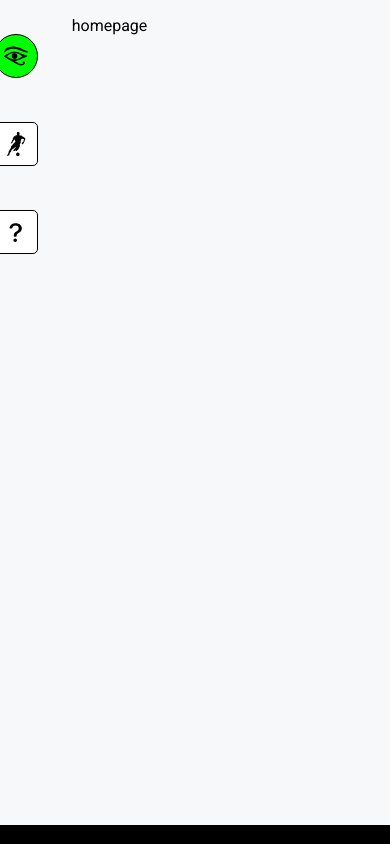
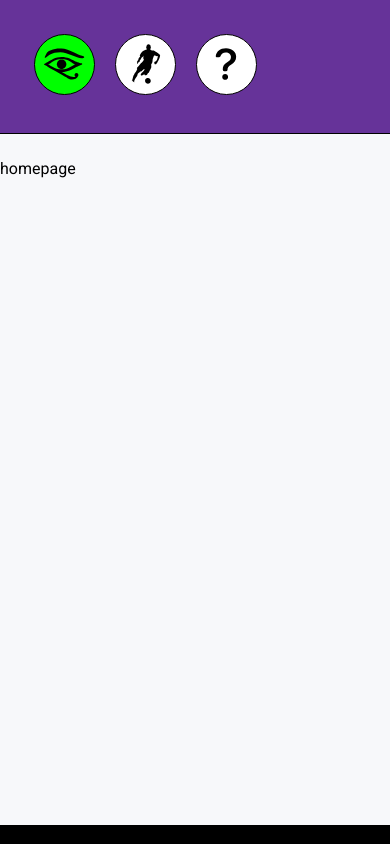
Before and after one commit to DevRamon83/cassandra, a React (Vite) app in the folder frontend/: page / in a window 390 px wide. Built offline with nearby package versions, Linux system fonts and the light colour scheme.

Commit message:
style(frontend): add breakpoints, implement mobile first

```diff
--- a/frontend/src/styles/Main.scss
+++ b/frontend/src/styles/Main.scss
@@ -1,4 +1,5 @@
 @forward "./layout/reset";
+@forward "./layout/breakpoints";
 @forward "./layout/navbar";
 @forward "./layout/footer";
 @forward "./layout/layout";
--- a/frontend/src/styles/_match.scss
+++ b/frontend/src/styles/_match.scss
@@ -1,14 +1,20 @@
+@use "./layout/breakpoints";
+
 .match__container {
   display: flex;
-  justify-content: space-between;
+  justify-content: space-around;
   align-items: center;
   border: 1px solid black;
   background-color: white;
   border-radius: 10px;
   margin-bottom: 10px;
   margin-right: 25px;
-  width: 333px;
+  width: 100%;
   flex-shrink: 0;
+
+  @include breakpoints.medium {
+    width: 333px;
+  }
 }
 
 .match__result {
@@ -28,10 +34,15 @@
 
 .match__row img {
   border: 1px solid black;
-  height: 25px;
-  width: 25px;
+  height: 20px;
+  width: 20px;
   border-radius: 50%;
-  margin: 10px 15px;
+  margin: 10px 15px 10px 5px;
+
+  @include breakpoints.medium {
+    height: 25px;
+    width: 25px;
+  }
 }
 
 .match__date {
--- a/frontend/src/styles/_rounds.scss
+++ b/frontend/src/styles/_rounds.scss
@@ -1,12 +1,20 @@
+@use "./layout/breakpoints";
+
 .rounds__main {
   display: flex;
-  width: 80%;
-  margin: 5vh 0 -1px 10%;
+  width: 100%;
+  margin: 5vh 0 -1px 0;
   border-bottom: 1px solid dimgray;
   justify-content: space-around;
   align-items: flex-end;
   flex-direction: row;
-  gap: 20px;
+  gap: 10px;
+
+  @include breakpoints.medium {
+    width: 80%;
+    margin: 5vh 0 -1px 10%;
+    gap: 20px;
+  }
 }
 
 .rounds__wrapper {
@@ -16,8 +24,13 @@
   background-color: dimgray;
   height: 222px;
   margin-bottom: 25px;
-  border-radius: 10px 0 0 10px;
+  border-radius: 0;
   overflow: hidden;
+  width: 100%;
+
+  @include breakpoints.medium {
+    border-radius: 10px 0 0 10px;
+  }
 }
 
 .rounds__container {
@@ -26,9 +39,14 @@
   justify-content: space-around;
   align-items: center;
   flex-direction: row;
-  overflow: hidden;
+  overflow: auto;
   margin: 35px 0;
   padding: 0 25px;
+  &::-webkit-scrollbar {
+    display: none;
+  }
+  scrollbar-width: none;
+  -ms-overflow-style: none;
 }
 
 .rounds__scroller {
@@ -75,9 +93,13 @@
   border: 1px solid black;
   border-bottom-width: 0;
   height: 25px;
-  width: 40px;
+  width: 20px;
   font-weight: bold;
   cursor: pointer;
+
+  @include breakpoints.medium {
+    width: 40px;
+  }
 }
 
 .rounds__current {
--- a/frontend/src/styles/_standings.scss
+++ b/frontend/src/styles/_standings.scss
@@ -1,3 +1,5 @@
+@use "./layout/breakpoints";
+
 .standings__main {
   width: 100%;
   display: flex;
@@ -6,9 +8,14 @@
 }
 
 .standings__container {
-  width: 80%;
-  border: 1px solid #000;
-  border-bottom: 0;
+  width: 100%;
+  border-top: 1px solid #000;
+
+  @include breakpoints.medium {
+    width: 80%;
+    border: 1px solid #000;
+    border-bottom: 0;
+  }
 }
 
 .standings__column {
@@ -22,10 +29,14 @@
 }
 
 .standings__column div:nth-child(1) {
-  min-width: 2%;
+  min-width: 4%;
   display: flex;
   justify-content: center;
   align-items: center;
+
+  @include breakpoints.medium {
+    min-width: 2%;
+  }
 }
 
 .standings__column div:nth-child(2) {
@@ -36,8 +47,12 @@
 }
 
 .standings__column div {
-  min-width: 5%;
+  min-width: 4%;
   display: flex;
   justify-content: center;
   align-items: center;
+
+  @include breakpoints.medium {
+    min-width: 5%;
+  }
 }
--- /dev/null
+++ b/frontend/src/styles/layout/_breakpoints.scss
@@ -0,0 +1,39 @@
+@use "sass:map";
+
+$breakpoints: (
+  "extra-small": 320px,
+  "small": 480px,
+  "medium": 768px,
+  "large": 1024px,
+  "extra-large": 1200px,
+);
+
+@mixin extra-small {
+  @media (min-width: map.get($breakpoints, "extra-small")) {
+    @content;
+  }
+}
+
+@mixin small {
+  @media (min-width: map.get($breakpoints, "small")) {
+    @content;
+  }
+}
+
+@mixin medium {
+  @media (min-width: map.get($breakpoints, "medium")) {
+    @content;
+  }
+}
+
+@mixin large {
+  @media (min-width: map.get($breakpoints, "large")) {
+    @content;
+  }
+}
+
+@mixin extra-large {
+  @media (min-width: map.get($breakpoints, "extra-large")) {
+    @content;
+  }
+}
--- a/frontend/src/styles/layout/_layout.scss
+++ b/frontend/src/styles/layout/_layout.scss
@@ -1,10 +1,22 @@
+@use "./breakpoints";
+
 main {
   display: grid;
-  grid-template-columns: repeat(9, 1fr);
+  grid-template-columns: auto;
   grid-template-rows: auto;
+  margin-top: 17vh;
+
+  @include breakpoints.medium {
+    grid-template-columns: repeat(9, 1fr);
+    margin-top: unset;
+  }
 }
 
 .main__content {
-  grid-column: 2 / -1;
   padding-bottom: 10vh;
+  max-width: 100vw;
+
+  @include breakpoints.medium {
+    grid-column: 2 / -1;
+  }
 }
--- a/frontend/src/styles/layout/_navbar.scss
+++ b/frontend/src/styles/layout/_navbar.scss
@@ -1,11 +1,29 @@
+@use "./breakpoints";
+
 nav {
-  grid-column: 1 / 2;
+  grid-column: 1 / -1;
   display: flex;
-  flex-direction: column;
+  flex-direction: row;
   justify-content: flex-start;
-  gap: 40px;
+  gap: 20px;
   align-items: center;
   padding: 4vh;
+  background-color: rebeccapurple;
+  position: fixed;
+  z-index: 100;
+  border-bottom: 1px solid #000;
+  top: 0;
+  width: 100%;
+
+  @include breakpoints.medium {
+    grid-column: 1 / 2;
+    display: flex;
+    flex-direction: column;
+    background-color: transparent;
+    position: unset;
+    gap: 40px;
+    border-bottom: 0;
+  }
 }
 
 %basicIcon {
@@ -13,9 +31,14 @@ nav {
   border-radius: 50%;
   background-color: white;
   padding: 1vh;
-  margin-left: -40px;
-  height: 3vh;
-  width: 3vh;
+  height: 5vh;
+  width: 5vh;
+
+  @include breakpoints.medium {
+    margin-left: -40px;
+    height: 3vh;
+    width: 3vh;
+  }
 }
 
 .nav__link-logo img {
@@ -31,11 +54,18 @@ nav {
 
 .nav__link-icon img {
   @extend %basicIcon;
-  border-radius: 5px;
+
+  @include breakpoints.medium {
+    border-radius: 5px;
+  }
 }
 
 .nav__link-iconActive img {
   @extend %basicIcon;
-  border-radius: 5px;
   background-color: lime;
+
+  @include breakpoints.medium {
+    border-radius: 5px;
+    background-color: lime;
+  }
 }
```
